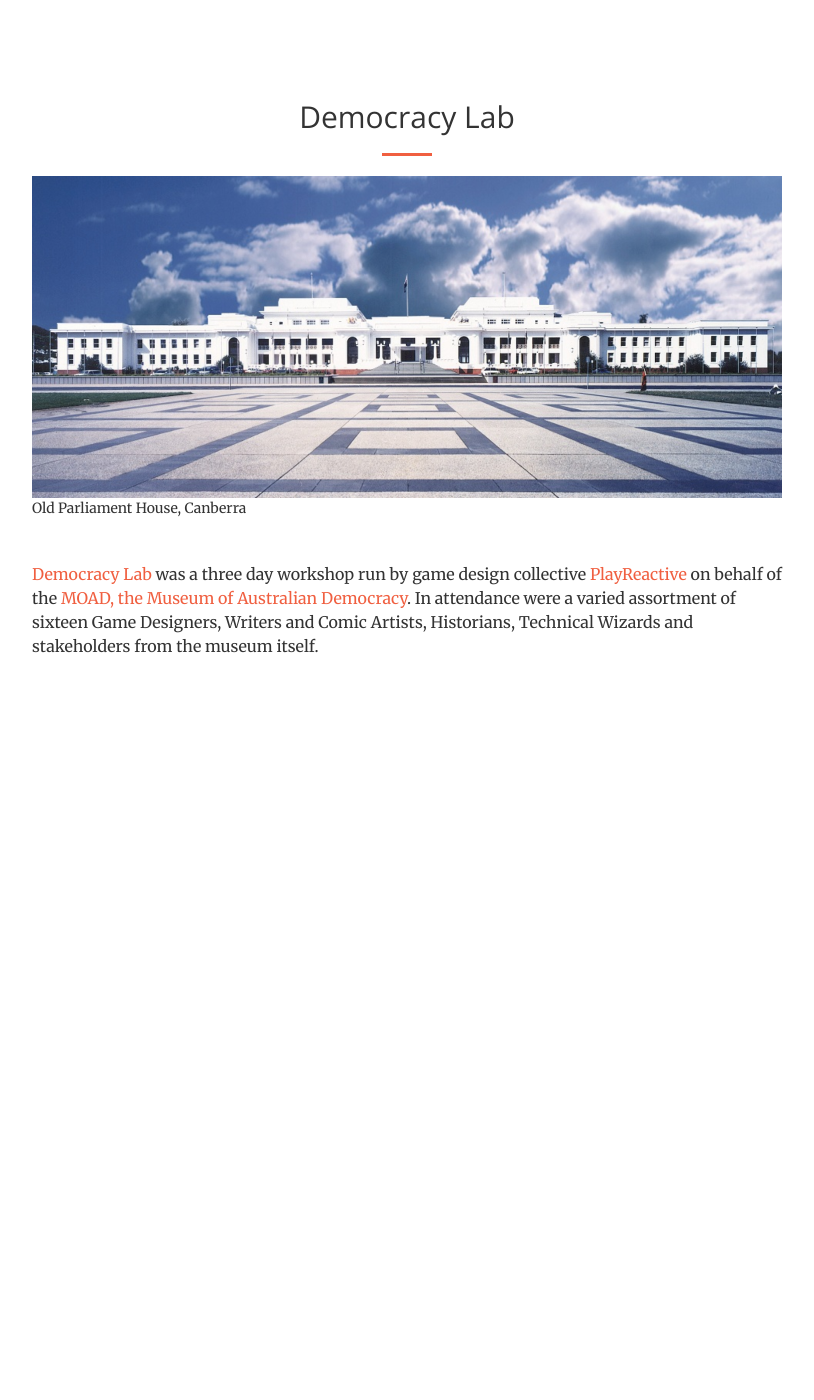
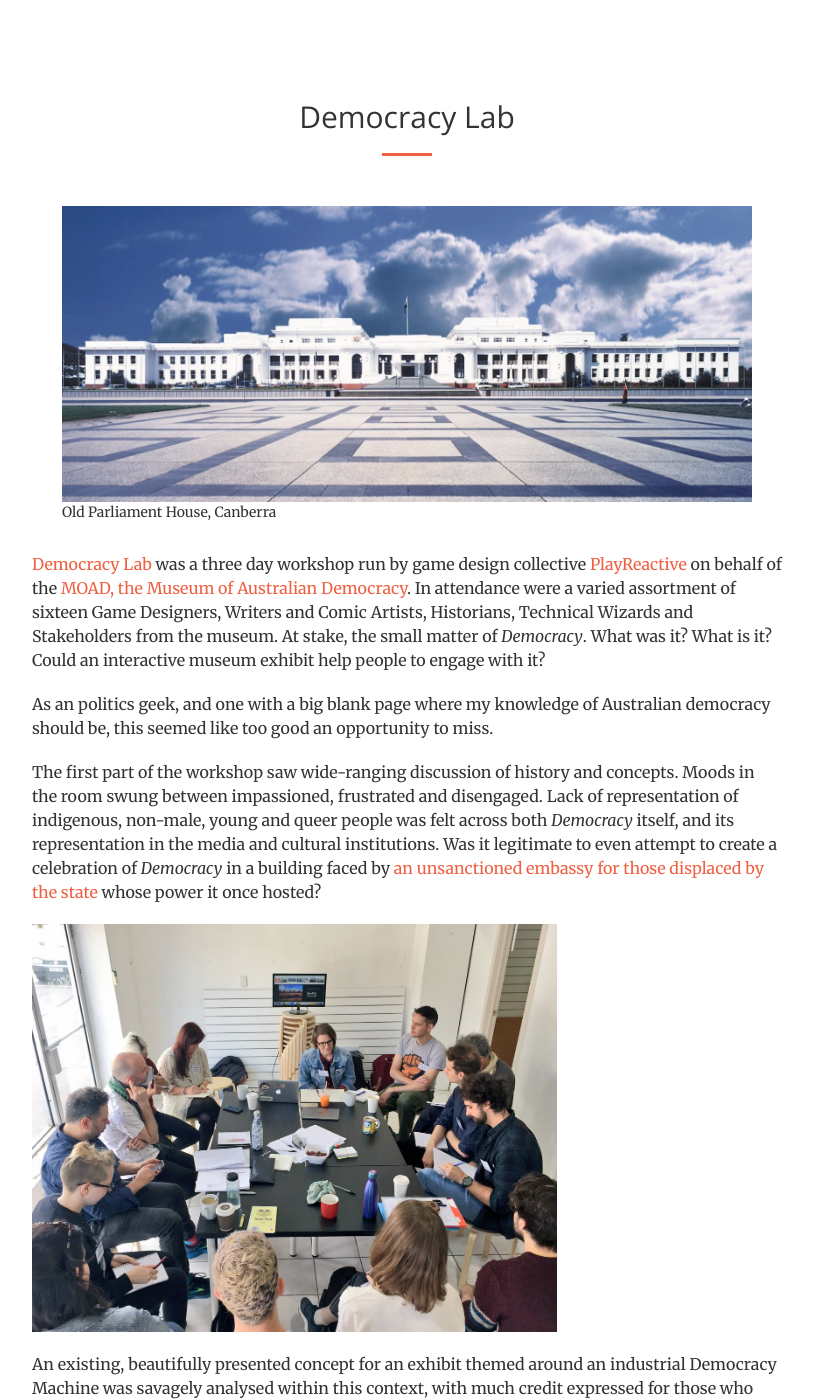
Before and after one commit to danborthwick/smartcasualweb, a Jekyll site: the page built from _posts/2018-11-12-DemocracyLab.md, in a window 1280 px wide and 1400 px high. Shown: the whole window, without its empty margins (233-1047 px from the left). Built offline with Jekyll 4.4.1, drawn with Linux system fonts in a browser that asks for light colours; some of the changed text lies outside the part shown.

Commit message:
Democracy Lab post

```diff
--- a/_config.yml
+++ b/_config.yml
@@ -17,3 +17,5 @@ google_analytics: UA-80922685-1
 
 # Build settings
 markdown: kramdown
+
+excerpt_separator: <!--excerpt-->
--- a/_includes/contact.html
+++ b/_includes/contact.html
@@ -5,7 +5,7 @@
                 <h2 class="section-heading">Get In Touch</h2>
                 <hr class="primary">
             </div>
-        </row>
+        </div>
         <div class="row">
             <div class="col-lg-2 col-lg-offset-3 text-center">
                 <a href="mailto:{{ site.email }}">
--- a/_layouts/front.html
+++ b/_layouts/front.html
@@ -12,7 +12,7 @@
   <!-- {% include aside.html %} -->
   {% include contact.html %}
   {% include linkedin.html %}
-  {% include blog.html %}
+  {% include blog-list.html %}
   {% include nicegit.html %}
   {% include scripts.html %}
 </body>
--- a/_layouts/post.html
+++ b/_layouts/post.html
@@ -23,7 +23,7 @@
         <!-- /.container-fluid -->
     </nav>
 
-    <section id="content">
+    <section id="blog-content">
         <div class="container">
             <div class="row">
                 <div class="col-lg-12 text-center">
--- a/_posts/2018-11-12-DemocracyLab.md
+++ b/_posts/2018-11-12-DemocracyLab.md
@@ -4,6 +4,26 @@ title:  "Democracy Lab"
 ---
 
 {% include blog-image.html name="oldparliamenthouse.png" caption="Old Parliament House, Canberra" width="100%" %}
-<br/>
 
-[Democracy Lab](https://www.playreactive.com/democracylab) was a three day workshop run by game design collective [PlayReactive](https://www.playreactive.com/) on behalf of the [MOAD, the Museum of Australian Democracy](https://www.moadoph.gov.au/). In attendance were a varied assortment of sixteen Game Designers, Writers and Comic Artists, Historians, Technical Wizards and stakeholders from the museum itself.
+[Democracy Lab](https://www.playreactive.com/democracylab) was a three day workshop run by game design collective [PlayReactive](https://www.playreactive.com/) on behalf of the [MOAD, the Museum of Australian Democracy](https://www.moadoph.gov.au/). In attendance were a varied assortment of sixteen Game Designers, Writers and Comic Artists, Historians, Technical Wizards and Stakeholders from the museum. At stake, the small matter of _Democracy_. What was it? What is it? Could an interactive museum exhibit help people to engage with it?
+<!--excerpt-->
+
+As an politics geek, and one with a big blank page where my knowledge of Australian democracy should be, this seemed like too good an opportunity to miss.
+
+The first part of the workshop saw wide-ranging discussion of history and concepts. Moods in the room swung between impassioned, frustrated and disengaged. Lack of representation of indigenous, non-male, young and queer people was felt across both _Democracy_ itself, and its representation in the media and cultural institutions. Was it legitimate to even attempt to create a celebration of _Democracy_ in a building faced by [an unsanctioned embassy for those displaced by the state](http://indigenousrights.net.au/land_rights/aboriginal_embassy,_1972) whose power it once hosted?
+
+{% include blog-image.html name="democracy-lab-group.jpg" width="70%" %}
+
+An existing, beautifully presented concept for an exhibit themed around an industrial Democracy Machine was savagely analysed within this context, with much credit expressed for those who took on these new views with open and inquisitive minds. There was real creative tension in the air for the rest of Day 2 as the group explored which ideas could, or should, survive. One change that met with universal agreement was that challenging visitors to _'fix'_ a broken Democracy Machine by restoring it to its present, real world condition would be to ignore the increasingly apparent failures of our current political systems. Alternative metaphors were proposed, centered around actions like _health_, _maintaining_ and _nurturing_. _Democracy_ felt better portrayed as a living, dynamic organism in need of care than a manufactured, static system with some fixed design that it was either performing to or not. The mechanical had to give way to softer visualisations such as the magical and the organic.
+
+_Gardens_ became popular, although not without their own design challenges. Gardens are both creative ends and the means of production of that end which made it hard to fix the players' role in the metaphor. Were they gardeners or visitors? Did the garden represent _Democracy_ as a system? As an ideal? As a product?
+
+The third and final day saw the focus shift from discussing and framing the problem space to more forward looking creative solutions. Some chose to focus on ideas for the exhibit, some for the broader museum experience. For me, this was the most rewarding period of the workshop. Having been a while since I've was last involved in installation design it was refreshing to step out of the constraints of the screen and into the opportunities presented by  physical, room-scale design and technologies.
+
+The most developed concept I was involved in, albeit still incredibly rough, was a playable, walkthrough demo of a collaborative, never-ending game played around a river. The river, you see, while physically constructed from LED lighting strips, was a society's democratic energy, roughly analogous to participation. Players could assign water from the river, as they saw fit, to plastic milk crates: various civil institutions and concepts such as 'Accountable Government', 'Information' and 'Property Ownership'. The intention was to suggest both the complexity and nebulous nature of _Democracy_, but also its dynamism and the many and varied ways in which citizens can affect it, for better or worse.
+
+{% include blog-image.html name="democracy-river.jpg" width="70%" %}
+
+Probably too idealistic, definitely not fully realised, but not too bad for a one hour project. For my own part I felt we owed it to the role of game designer to ignore the obvious limitations of the available time and that there should be have some kind of playable result. Thanks to those who felt similarly and were brave enough to go along with it.
+
+Thanks also to everyone involved for being so interesting and open minded, to Play Reactive for a great  facilitation job and to _Democracy_ itself for allowing such a pluralistic, challenging and ultimately rewarding three days!
--- a/_sass/_base.scss
+++ b/_sass/_base.scss
@@ -348,3 +348,7 @@ img::-moz-selection {
 body {
     -webkit-tap-highlight-color: $theme-dark;
 }
+
+#blog-content figure {
+    margin: 30px;
+}
```
Also changed, not shown: _includes/blog-list.html (added, +21 -0 lines), _includes/blog.html (deleted, +0 -9 lines), img/blog/democracy-lab-group.jpg (added), img/blog/democracy-river.jpg (added).
